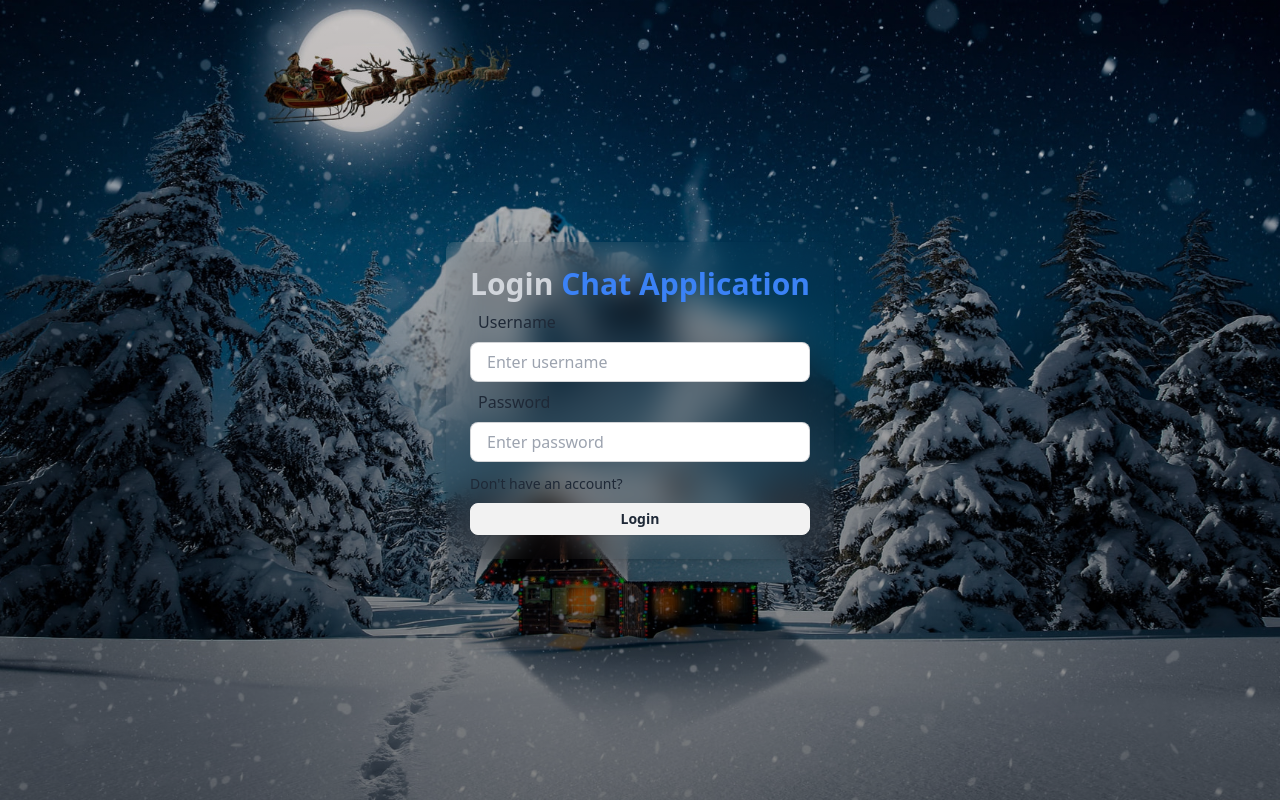
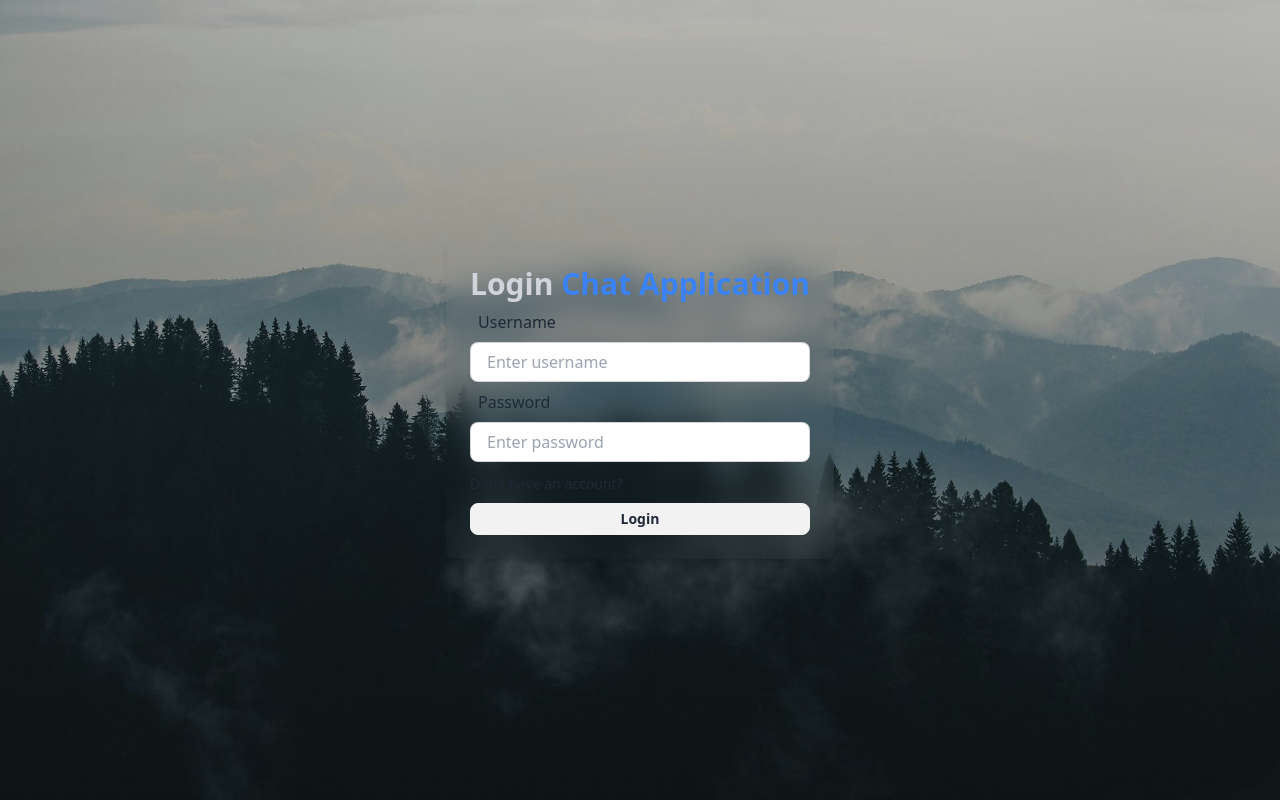
Before and after one commit to ishwar-ikm/Chat-Application, a React (Vite) app in the folder frontend/: page /login in a window 1280 px wide. Built offline with nearby package versions, Linux system fonts and the light colour scheme.

Commit message:
Change Background

```diff
--- a/frontend/src/index.css
+++ b/frontend/src/index.css
@@ -3,7 +3,7 @@
 @tailwind utilities;
 
 body{
-    background: linear-gradient(rgba(0,0,0,0.2), rgba(0,0,0,0.5)), url("/bg.png");
+    background: linear-gradient(rgba(0,0,0,0.2), rgba(0,0,0,0.5)), url("/bg.jpg");
     background-size: cover;
     background-position: center;
     background-repeat: no-repeat;
```
Also changed, not shown: frontend/public/bg.jpg (added), frontend/public/bg.png (deleted).
